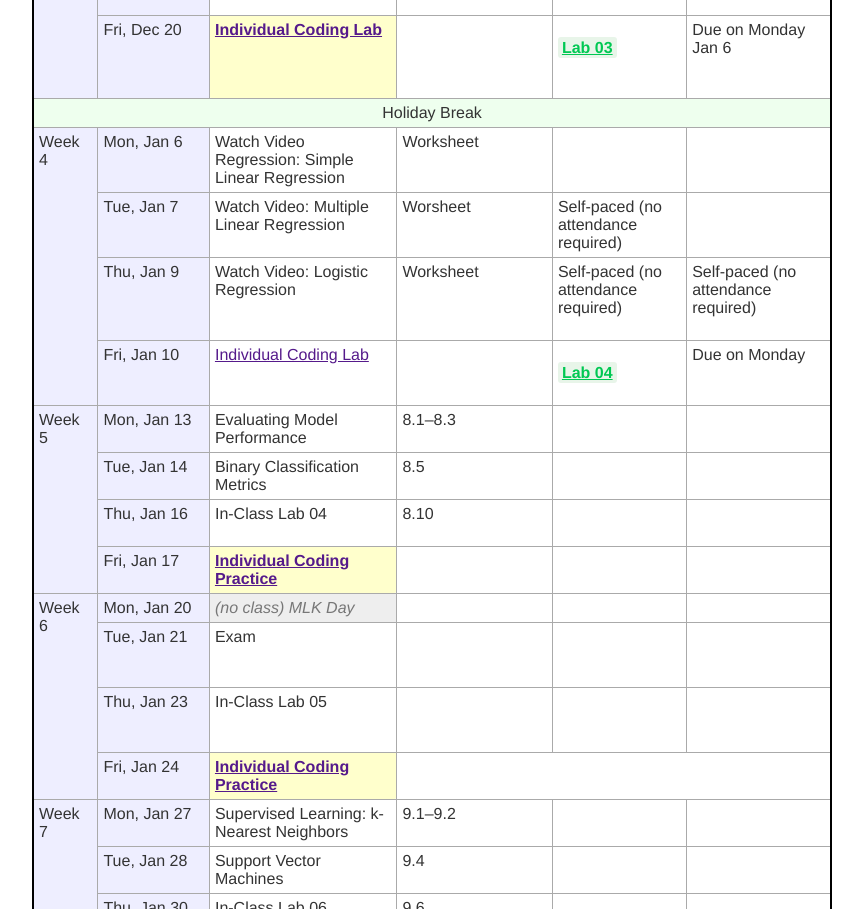
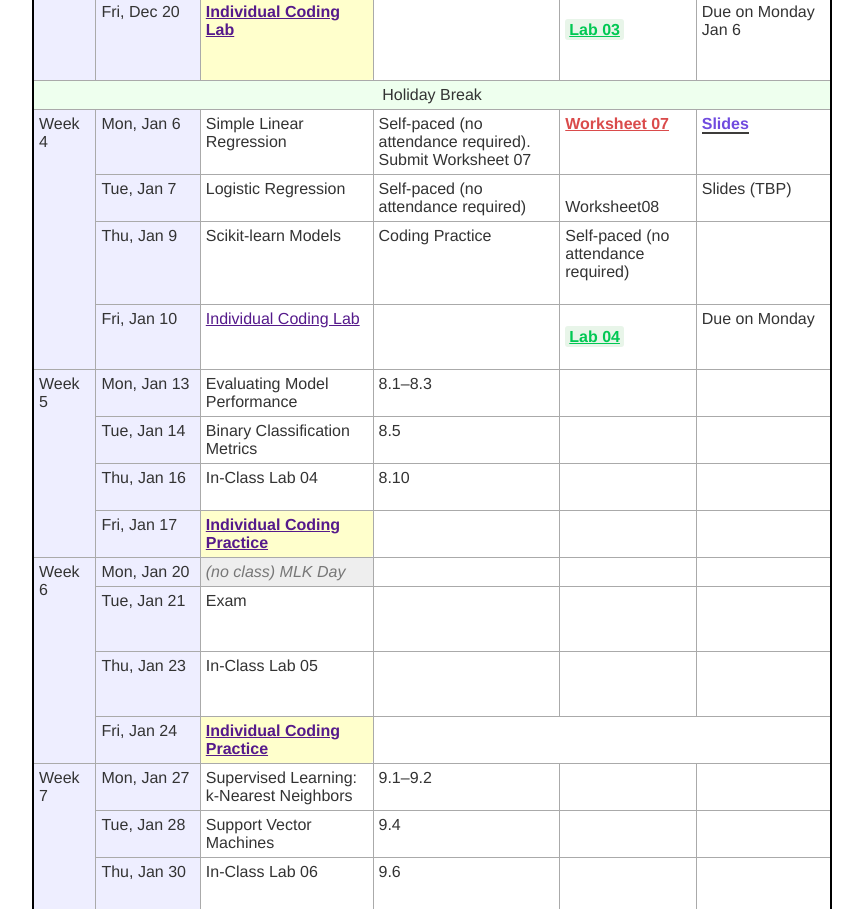
Before and after one commit to obscrivn/rhit-csse386, a plain HTML site: page schedule.html in a window 1280 px wide. Shown: the part 940-1849 px from the top of the page, without its empty margins (208-1071 px from the left). Drawn offline with Linux system fonts and the light colour scheme.

Commit message:
worksheet07

```diff
--- a/schedule.html
+++ b/schedule.html
@@ -108,22 +108,26 @@
 
     <tr><td rowspan="4">Week 4</td>
         <td>Mon, Jan 6</td>
-        <td>Watch Video Regression: Simple Linear Regression</td>
-            <td>Worksheet</td>
-            <td><br></td>
-            <td><br><br></td></tr>
+        <td>Simple Linear Regression</td>
+            <td>Self-paced (no attendance required). Submit Worksheet 07</td>
+            <td><a class="quiz" href="./worksheets_files/worksheet07.pdf" target="_blank">Worksheet 07</a><br></td>
+            <td><a class="slides" href="https://share.evernote.com/note/81d387bd-cd20-259a-d9f8-6b8c4716c475" target="_blank">Slides</a><br><br></td>
     <tr><td>Tue, Jan 7</td>
-        <td>Watch Video: Multiple Linear Regression</td>
-            <td>Worsheet</td>
-            <td>Self-paced (no attendance required)<br></td>
-            <td><br><br>
-            </td></tr>
+        <td>Logistic Regression</td>
+            <td>Self-paced (no attendance required)</td>
+            <td><br>Worksheet08</td>
+            <td>Slides (TBP)<br><br>
+            </td>
+        </tr>
     <tr><td>Thu, Jan 9</td>
-        <td>Watch Video: Logistic Regression</td>
-        <td>Worksheet</td>
-        <td>Self-paced (no attendance required)<br></td>
-        <td>Self-paced (no attendance required)<br><br></td></tr>
-    <tr><td>Fri, Jan 10</td><td><a href="">Individual Coding Lab</a></td>
+        <td>Scikit-learn Models</td>
+        <td>Coding Practice</td>
+        <td>Self-paced (no attendance required)<br><br>
+        <td><br><br></td>
+        </td>
+    </tr>
+
+        <tr><td>Fri, Jan 10</td><td><a href="">Individual Coding Lab</a></td>
         <td></td>
         <td><br><a class="lab" href="./labs.html" target="_blank">Lab 04</a><br><br></td><td>Due on Monday<br><br><br></td></tr>
     <tr><td rowspan="4">Week 5</td>
```
Also changed, not shown: worksheets.html (+1 -1 lines), 1 other file.
